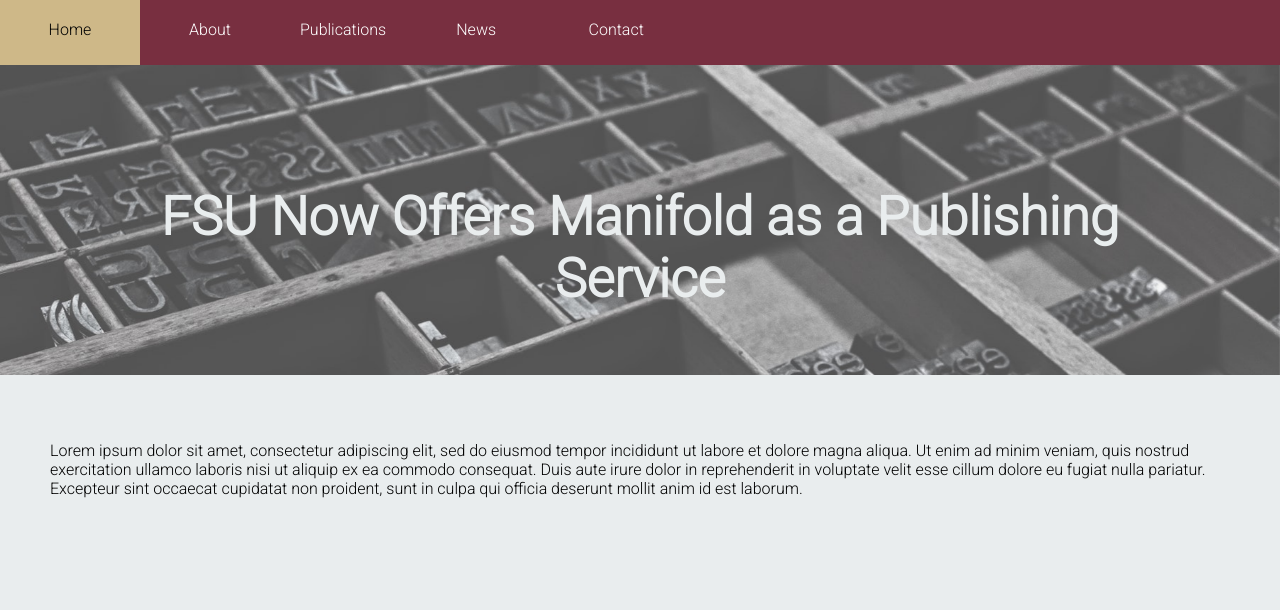
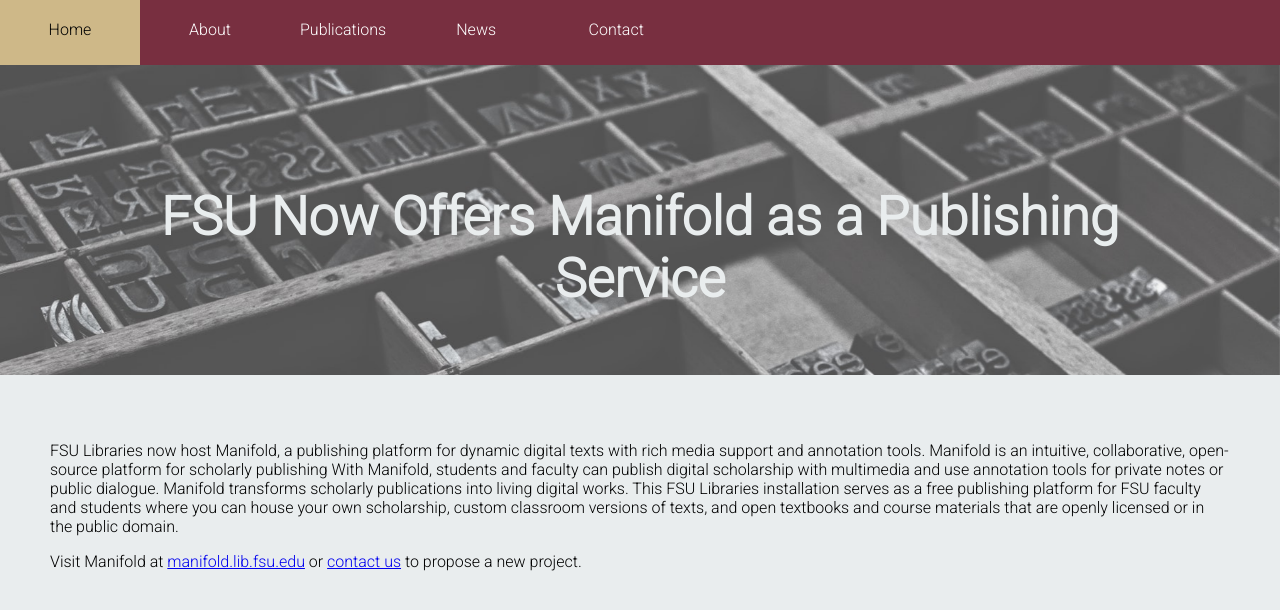
Before and after one commit to fsulibpub/fsulibpub.github.io, a Jekyll site: the page built from _news/2020-08-01_manifold.md, in a window 1280 px wide. Shown: the top 610 px of the page. Built offline with Jekyll 4.4.1, drawn with Linux system fonts in a browser that asks for light colours.

Commit message:
added news item

```diff
--- a/_news/2020-08-01_manifold.md
+++ b/_news/2020-08-01_manifold.md
@@ -4,4 +4,6 @@ title: "FSU Now Offers Manifold as a Publishing Service"
 date: 2020-08-01
 ---
 
-Lorem ipsum dolor sit amet, consectetur adipiscing elit, sed do eiusmod tempor incididunt ut labore et dolore magna aliqua. Ut enim ad minim veniam, quis nostrud exercitation ullamco laboris nisi ut aliquip ex ea commodo consequat. Duis aute irure dolor in reprehenderit in voluptate velit esse cillum dolore eu fugiat nulla pariatur. Excepteur sint occaecat cupidatat non proident, sunt in culpa qui officia deserunt mollit anim id est laborum.
+FSU Libraries now host Manifold, a publishing platform for dynamic digital texts with rich media support and annotation tools. Manifold is an intuitive, collaborative, open-source platform for scholarly publishing With Manifold, students and faculty can publish digital scholarship with multimedia and use annotation tools for private notes or public dialogue. Manifold transforms scholarly publications into living digital works. This FSU Libraries installation serves as a free publishing platform for FSU faculty and students where you can house your own scholarship, custom classroom versions of texts, and open textbooks and course materials that are openly licensed or in the public domain.
+
+Visit Manifold at [manifold.lib.fsu.edu](https://manifold.lib.fsu.edu/) or [contact us](mailto:lib-digischol@fsu.edu) to propose a new project.
```
